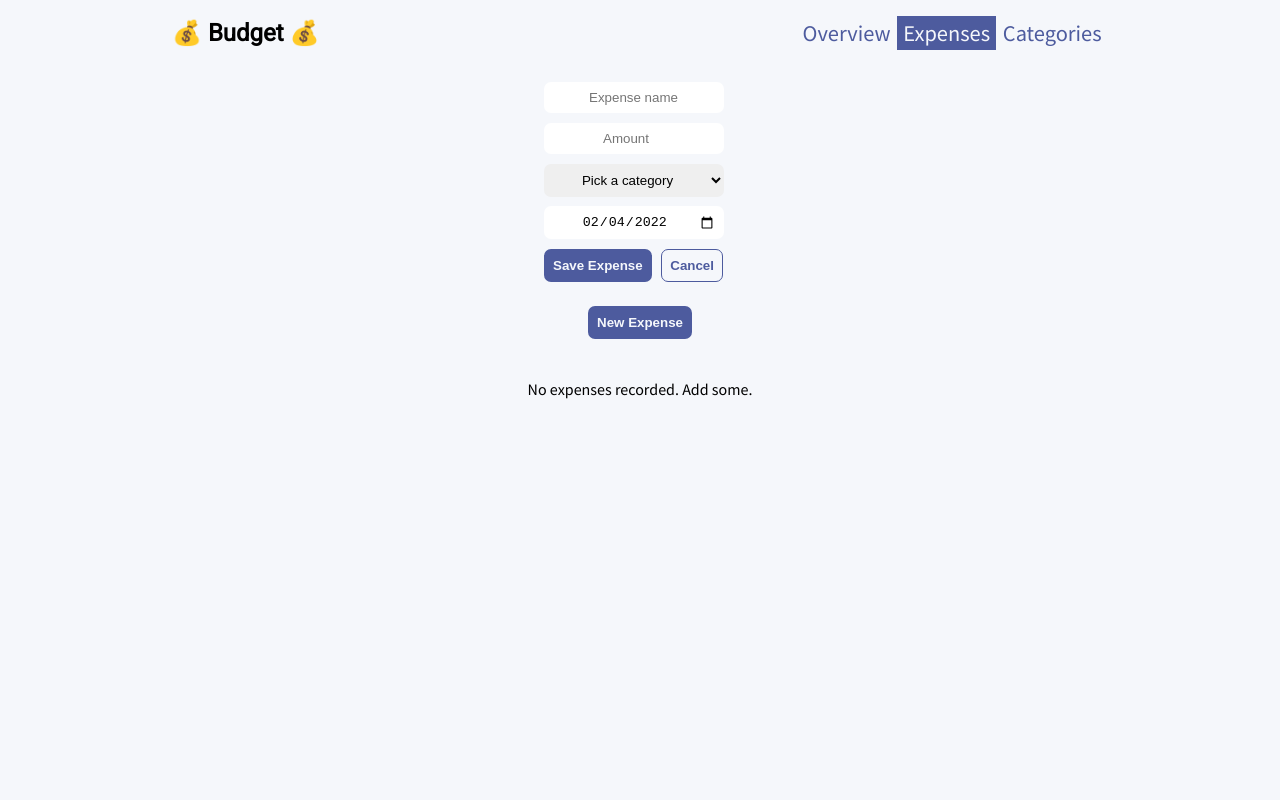
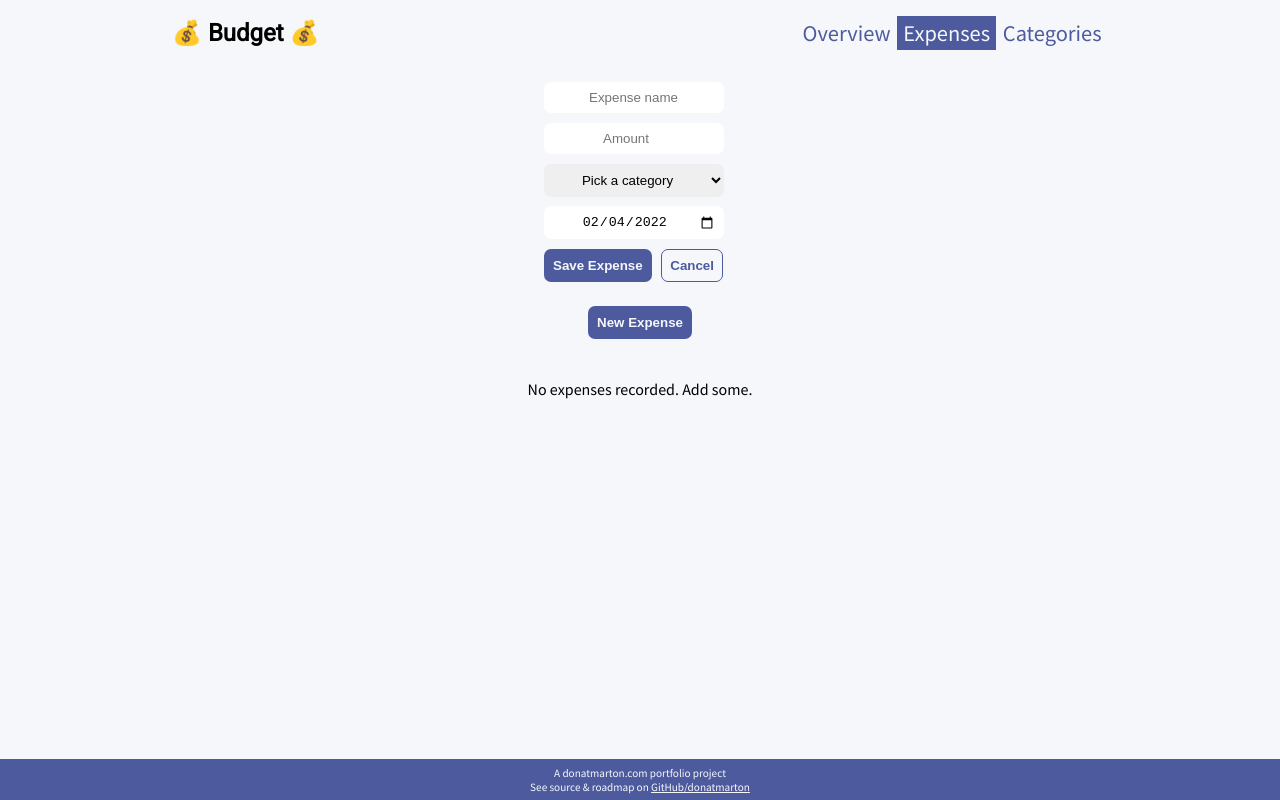
Before and after one commit to donatmarton/budget, a React (Create React App) app: page /expenses/new in a window 1280 px wide. Built offline with nearby package versions, Linux system fonts and the light colour scheme.

Commit message:
Add footer link to source code

```diff
--- a/src/App.js
+++ b/src/App.js
@@ -3,6 +3,7 @@ import {nanoid} from 'nanoid'
 import DataContext from './DataContext';
 import { Outlet } from 'react-router-dom';
 import Navbar from './components/nav/Navbar';
+import Footer from './components/Footer';
 import { defaultCategories } from "./data"
 import './App.css'
 
@@ -107,6 +108,7 @@ function App() {
       <div className="app">
         <Navbar />
         <Outlet />
+        <Footer />
       </div>
     </DataContext.Provider>
   );
--- /dev/null
+++ b/src/components/Footer.css
@@ -0,0 +1,18 @@
+.footer {
+  background-color: var(--color-accent);
+  color: var(--color-light);
+  font-size: 0.7rem;
+  position: fixed;
+  bottom: 0;
+  left: 0;
+  width: 100%;
+  padding: 0.4rem;
+  text-align: center;
+}
+.footer__text {
+  margin: 0;
+}
+.footer__link {
+  text-decoration: underline;
+  color: var(--color-light)
+}
--- /dev/null
+++ b/src/components/Footer.js
@@ -0,0 +1,13 @@
+import "./Footer.css"
+
+
+const Footer = () => {
+  return (
+    <footer className="footer">
+      <p className="footer__text">A donatmarton.com portfolio project</p>
+      <p className="footer__text">See source & roadmap on <a className="footer__link" href="https://github.com/donatmarton/budget" rel="noreferrer" target="_blank">GitHub/donatmarton</a></p>
+    </footer>
+  )
+}
+
+export default Footer;
```
